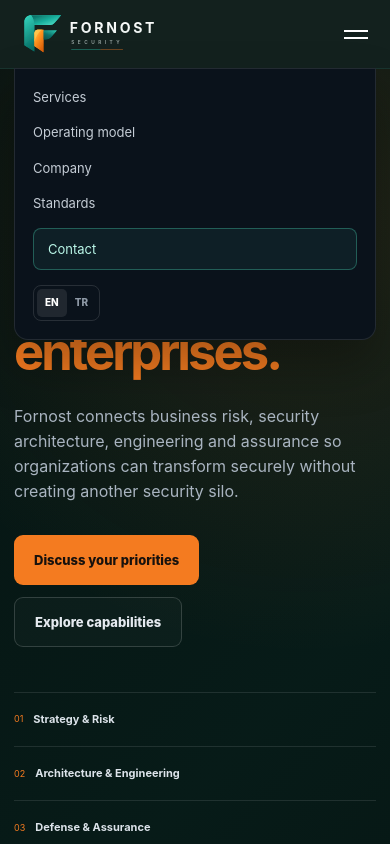
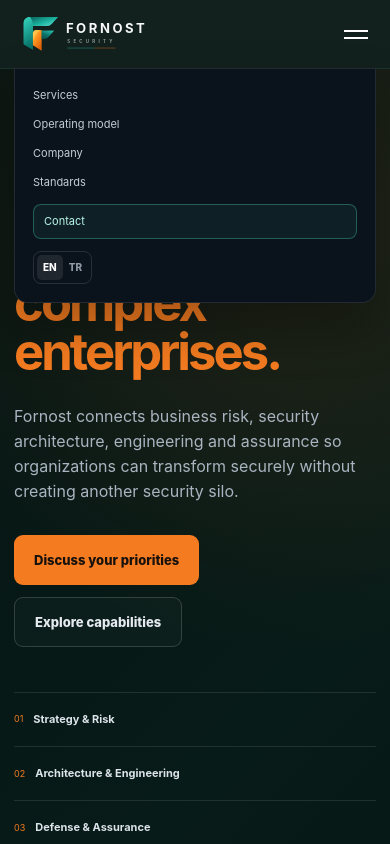
Before and after one commit to jacobevci-lab/Fornost, a plain HTML site: page public/index.html in a window 390 px wide. Both pictures are taken after a click on the button "Open navigation". Shown: the top 844 px of the page. Drawn offline with Linux system fonts and the light colour scheme.

Commit message:
fix: tighten tablet header responsiveness

```diff
--- a/public/brand.css
+++ b/public/brand.css
@@ -76,13 +76,16 @@
 }
 
 @media (max-width:980px){
-  .brand{min-width:210px}
-  .brand-logo{width:210px}
+  .brand{min-width:170px}
+  .brand-logo{width:170px}
+  .site-nav{gap:12px;font-size:11px}
+  .nav-contact{padding:8px 10px}
+  .language-switch button{padding:5px 6px}
 }
 
 @media (max-width:760px){
-  .brand{min-width:176px}
-  .brand-logo{width:176px;max-height:52px}
+  .brand{min-width:164px}
+  .brand-logo{width:164px;max-height:52px}
   .footer-brand .brand-logo{width:178px}
   .brand-slogan{font-size:8px;letter-spacing:.14em}
   .brand-promise{font-size:7px;letter-spacing:.16em}
```
